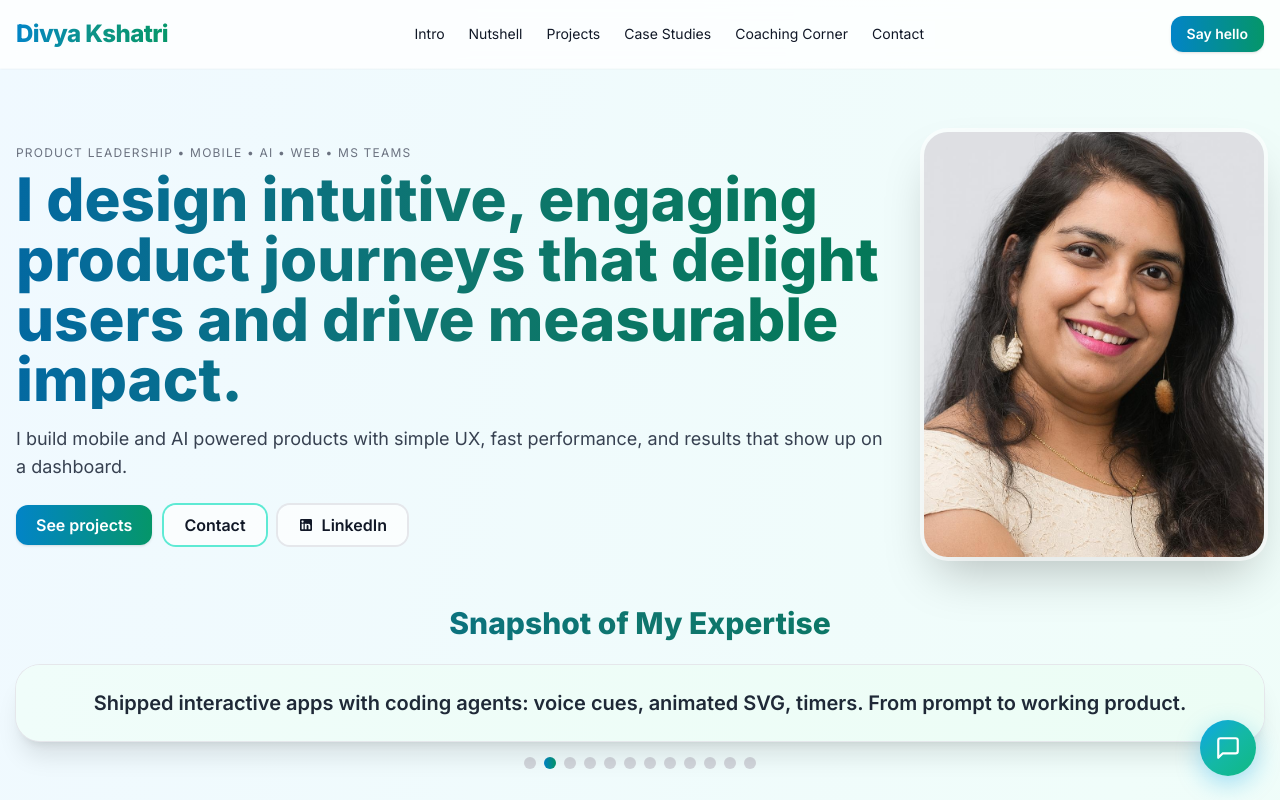
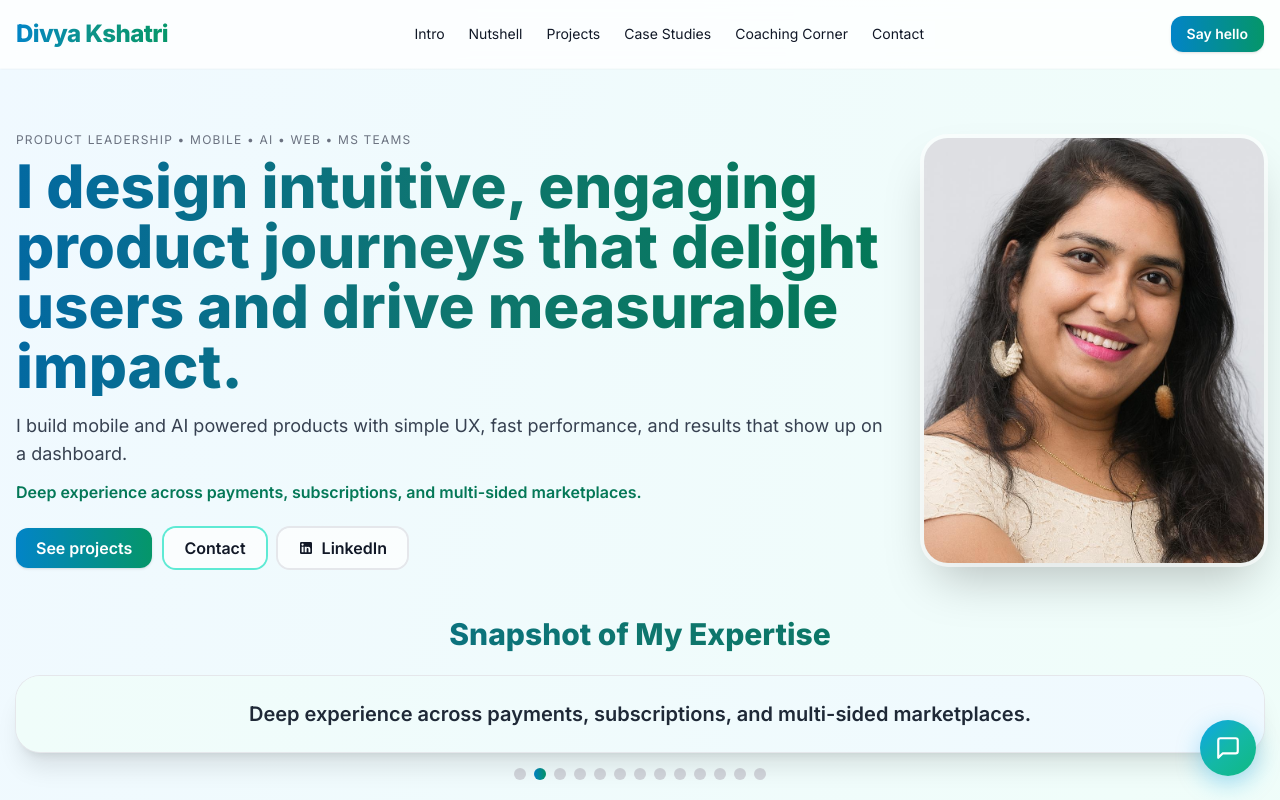
Before and after one commit to dkshatri/dkshatri.github.io, a website: page index.html in a window 1280 px wide. Shown: the top 800 px of the page. Drawn offline with nearby package versions, Linux system fonts and the light colour scheme.

Commit message:
Add payments, subscriptions & marketplaces to experience highlights

```diff
--- a/index.html
+++ b/index.html
@@ -136,6 +136,7 @@
           I design intuitive, engaging product journeys that delight users and drive measurable impact.
         </h1>
         <p class="mt-4 text-lg text-gray-700">I build mobile and AI powered products with simple UX, fast performance, and results that show up on a dashboard.</p>
+        <p class="mt-3 text-base font-semibold text-emerald-700">Deep experience across payments, subscriptions, and multi-sided marketplaces.</p>
         <div class="mt-6 flex flex-wrap gap-3">
           <a href="#work/projects" class="px-5 py-2 rounded-xl text-white font-semibold bg-gradient-to-r from-sky-600 to-emerald-600 shadow hover:opacity-90">See projects</a>
           <a href="#contact" class="px-5 py-2 rounded-xl font-semibold ring-2 ring-teal-300 bg-white/70 hover:bg-white">Contact</a>
@@ -161,6 +162,7 @@
     <div class="relative overflow-hidden rounded-3xl shadow-xl ring-1 ring-gray-200 group">
       <div id="slider" class="flex transition-transform duration-700 ease-in-out">
         <div class="flex-none w-full flex items-center justify-center p-6 bg-gradient-to-r from-sky-50 to-teal-50 text-center"><p class="text-lg md:text-xl font-semibold text-gray-800">Built multi-model review workflows and reusable skills with Claude Code. Hands-on, not theoretical.</p></div>
+        <div class="flex-none w-full flex items-center justify-center p-6 bg-gradient-to-r from-teal-50 to-sky-50 text-center"><p class="text-lg md:text-xl font-semibold text-gray-800">Deep experience across payments, subscriptions, and multi-sided marketplaces.</p></div>
         <div class="flex-none w-full flex items-center justify-center p-6 bg-gradient-to-r from-teal-50 to-emerald-50 text-center"><p class="text-lg md:text-xl font-semibold text-gray-800">Shipped interactive apps with coding agents: voice cues, animated SVG, timers. From prompt to working product.</p></div>
         <div class="flex-none w-full flex items-center justify-center p-6 bg-gradient-to-r from-emerald-50 to-sky-50 text-center"><p class="text-lg md:text-xl font-semibold text-gray-800">Codified agent fixes as reusable skills, turning one-off corrections into constraints that hold across every run.</p></div>
         <div class="flex-none w-full flex items-center justify-center p-6 bg-gradient-to-r from-sky-50 to-teal-50 text-center"><p class="text-lg md:text-xl font-semibold text-gray-800">Turned data into action, driving smarter AI and product strategies.</p></div>
```
